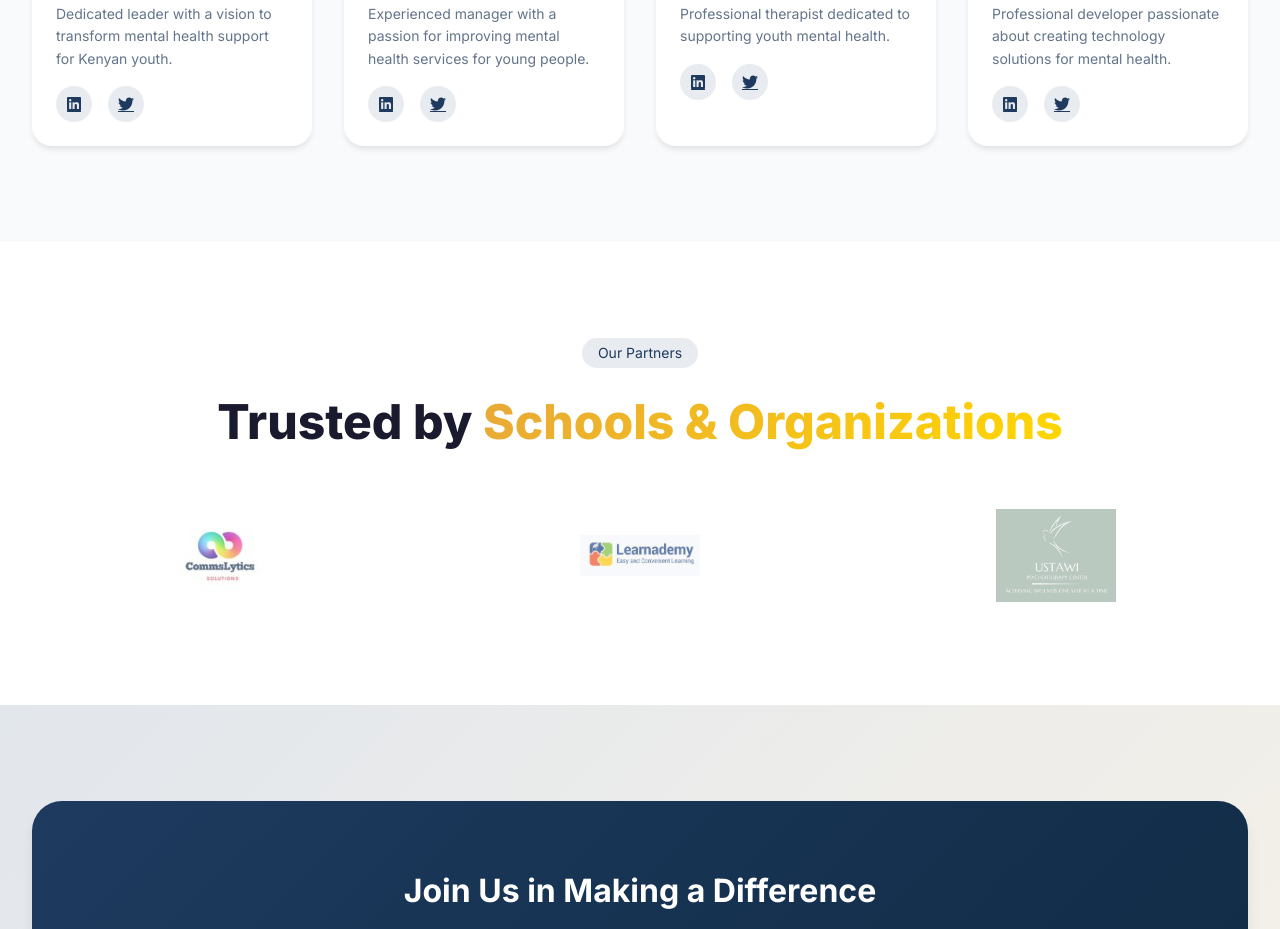
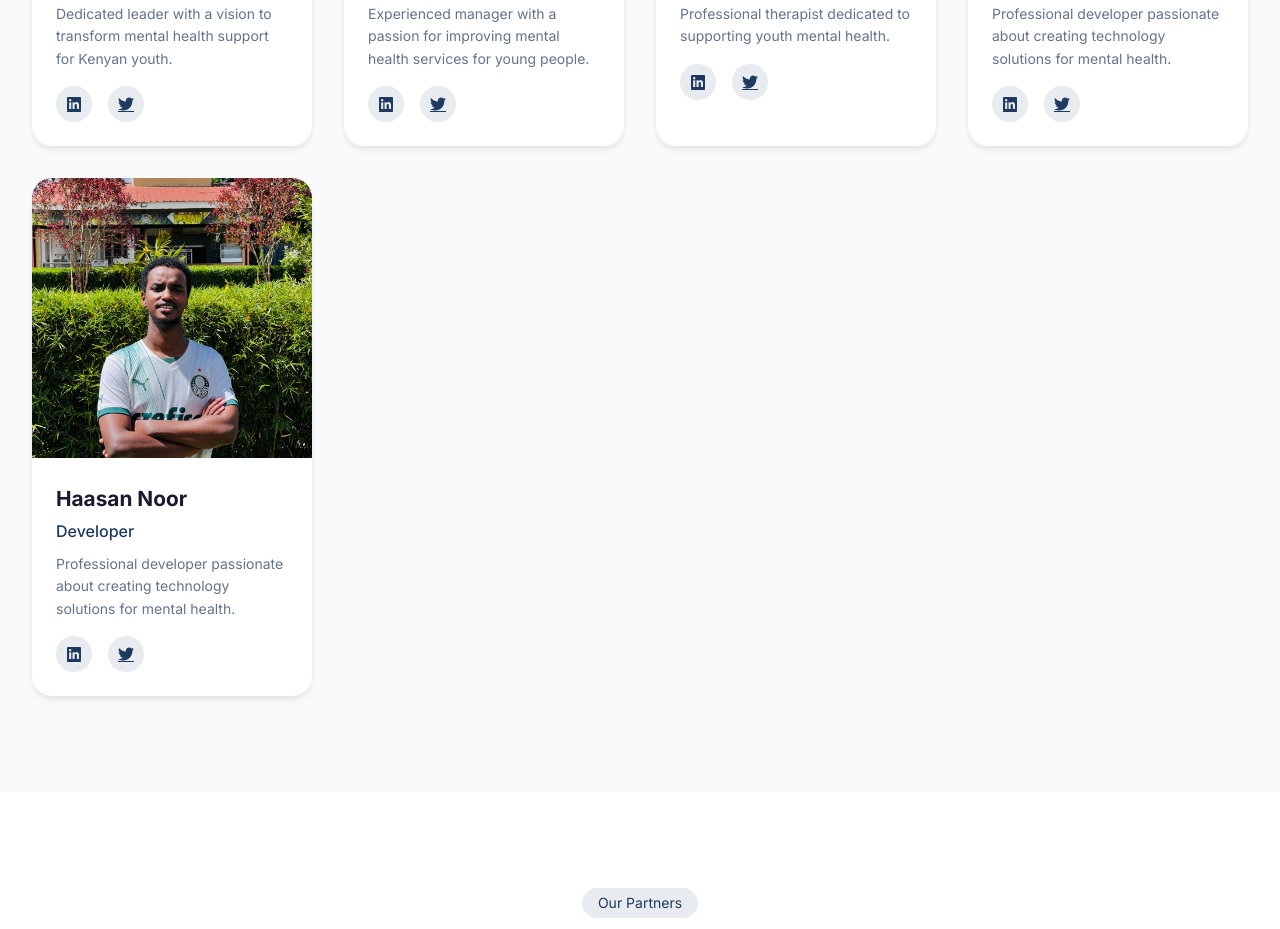
Before and after one commit to Marubi23/mind-bridge2.0, a plain HTML site: page about.html in a window 1280 px wide. Shown: the part 4955-5884 px from the top of the page. Drawn offline with Linux system fonts and the light colour scheme.

Commit message:
weka mawe

```diff
--- a/about.html
+++ b/about.html
@@ -226,7 +226,7 @@
                         <a href="#"><i class="fab fa-twitter"></i></a>
                     </div>
                 </div>
-                   <div class="team-card">
+                <div class="team-card">
                     <div class="team-image">
                         <img src="assets/images/new passport.jpg" alt="Programs Director">
                     </div>
@@ -237,6 +237,21 @@
                         <a href="#"><i class="fab fa-linkedin"></i></a>
                         <a href="#"><i class="fab fa-twitter"></i></a>
                     </div>
+
+                </div>
+                   <div class="team-card">
+                    <div class="team-image">
+                        <img src="assets/images/hassan.jpeg" alt="Programs Director">
+                    </div>
+                    <h3>Haasan Noor</h3>
+                    <p class="team-title">Developer</p>
+                    <p class="team-bio">Professional developer passionate about creating technology solutions for mental health.</p>
+                    <div class="team-social">
+                        <a href="#"><i class="fab fa-linkedin"></i></a>
+                        <a href="#"><i class="fab fa-twitter"></i></a>
+                    </div>
+
+                </div>
                 </div>
             </div>
         </div>
```
Also changed, not shown: assets/images/hassan.jpeg (added).
